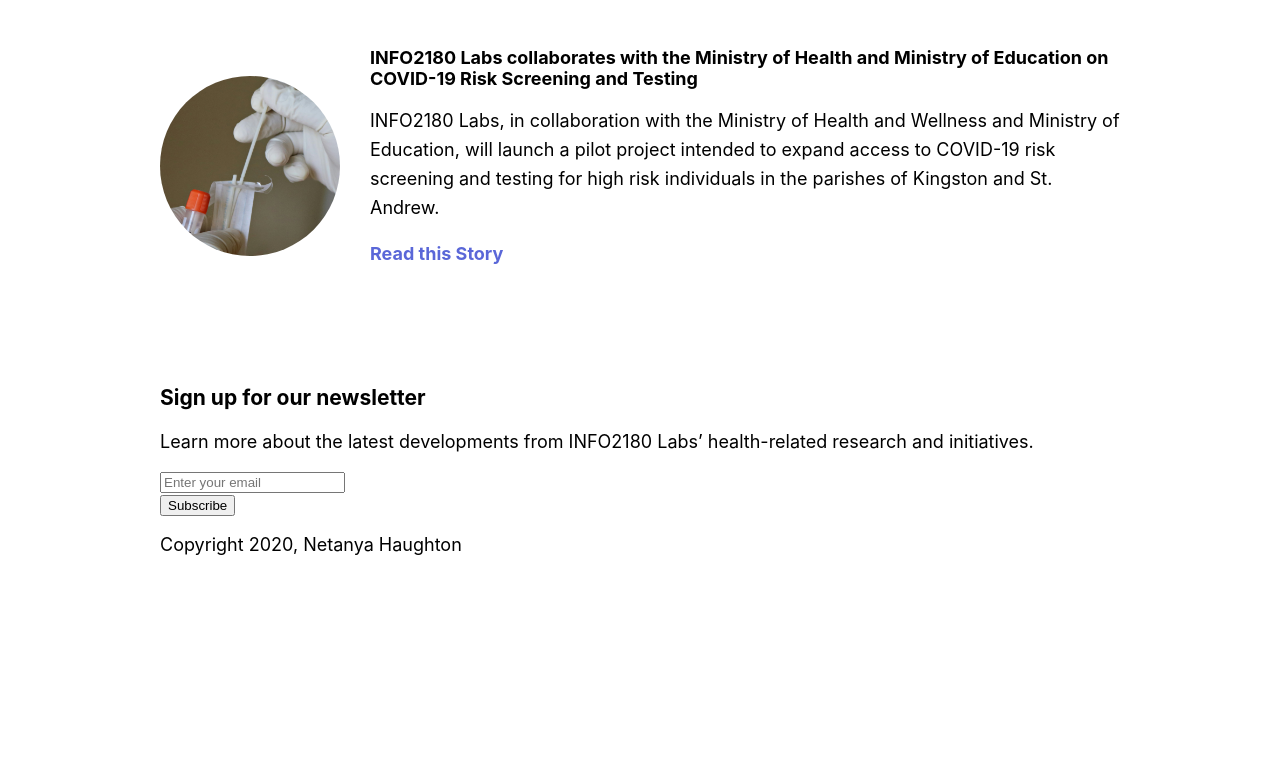
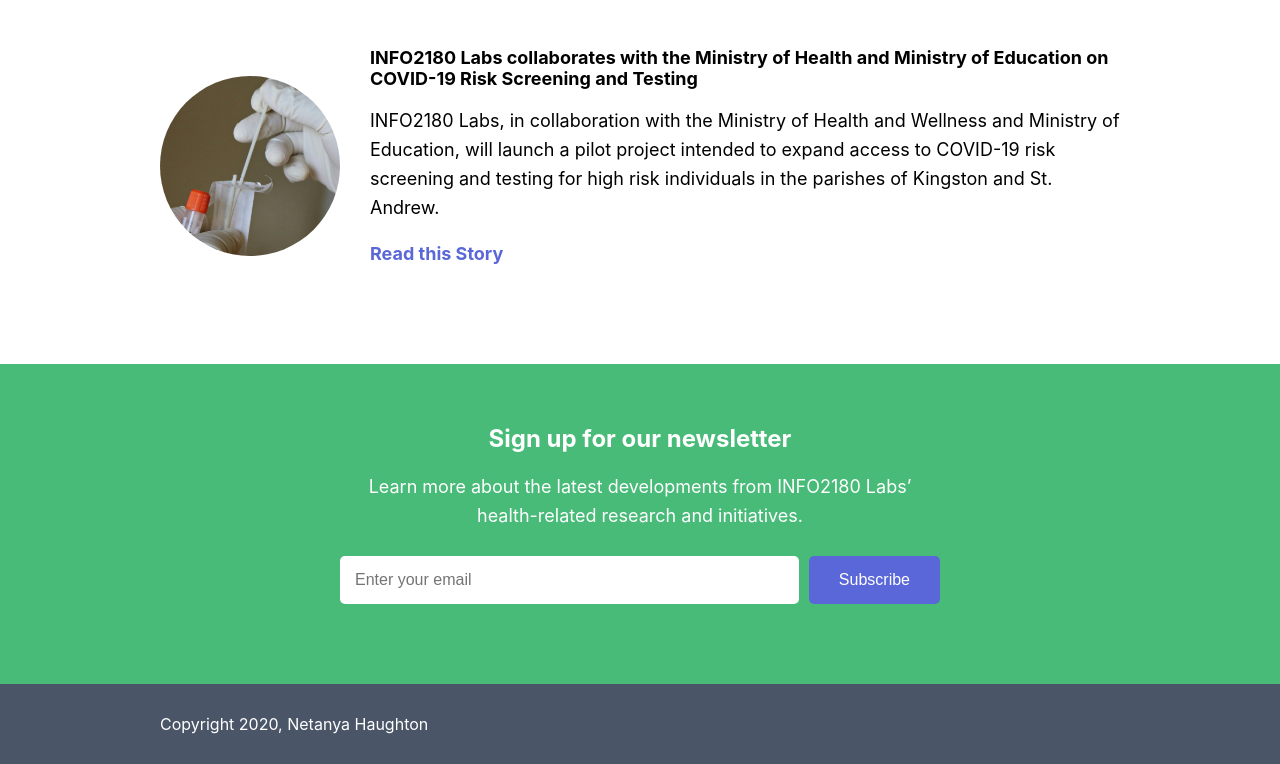
Before and after one commit to inter-Nett/info2180-project1, a plain HTML site: page index.html in a window 1280 px wide. Shown: the part 1775-2539 px from the top of the page. Before the commit the page ends 2348 px from the top, so only its background shows below. Drawn offline with Linux system fonts and the light colour scheme.

Commit message:
Styled newsletter and footer

```diff
--- a/styles.css
+++ b/styles.css
@@ -239,3 +239,77 @@ nav a:hover {
 .article-body a:hover {
     text-decoration: underline;
 }
+/* Newsletter Section */
+
+.newsletter {
+    background-color: #48BB78;
+    color: white;
+    padding: 60px 0;
+}
+
+.newsletter .container {
+    max-width: 600px;
+    text-align: center;
+}
+
+.newsletter h3 {
+    font-size: 24px;
+    margin-top: 0;
+    margin-bottom: 20px;
+}
+
+.newsletter p {
+    line-height: 1.6;
+    margin-bottom: 25px;
+}
+
+.newsletter form {
+    display: flex;
+    justify-content: center;
+    align-items: center;
+    gap: 10px;
+}
+
+.newsletter .form-group {
+    flex: 1;
+}
+
+.newsletter input {
+    width: 100%;
+    padding: 15px;
+    font-size: 16px;
+    border: none;
+    border-radius: 5px;
+    box-sizing: border-box;
+}
+
+.newsletter .btn {
+    background-color: #5A67D8;
+    color: white;
+    padding: 15px 30px;
+    font-size: 16px;
+    border: none;
+    border-radius: 5px;
+    cursor: pointer;
+}
+
+.newsletter .btn:hover {
+    background-color: #434190;
+}
+
+.newsletter .message {
+    margin-top: 20px;
+    font-size: 16px;
+}
+/* Footer Section */
+
+footer {
+    background-color: #4A5568;
+    color: white;
+    padding: 30px 0;
+}
+
+footer p {
+    margin: 0;
+    font-size: 16px;
+}
```
